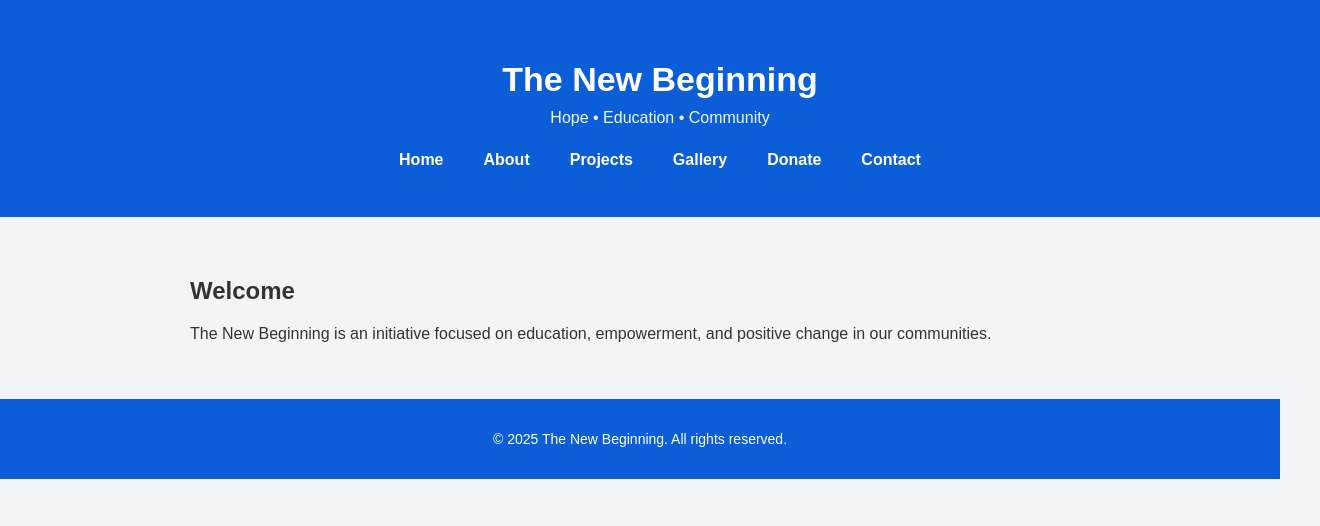
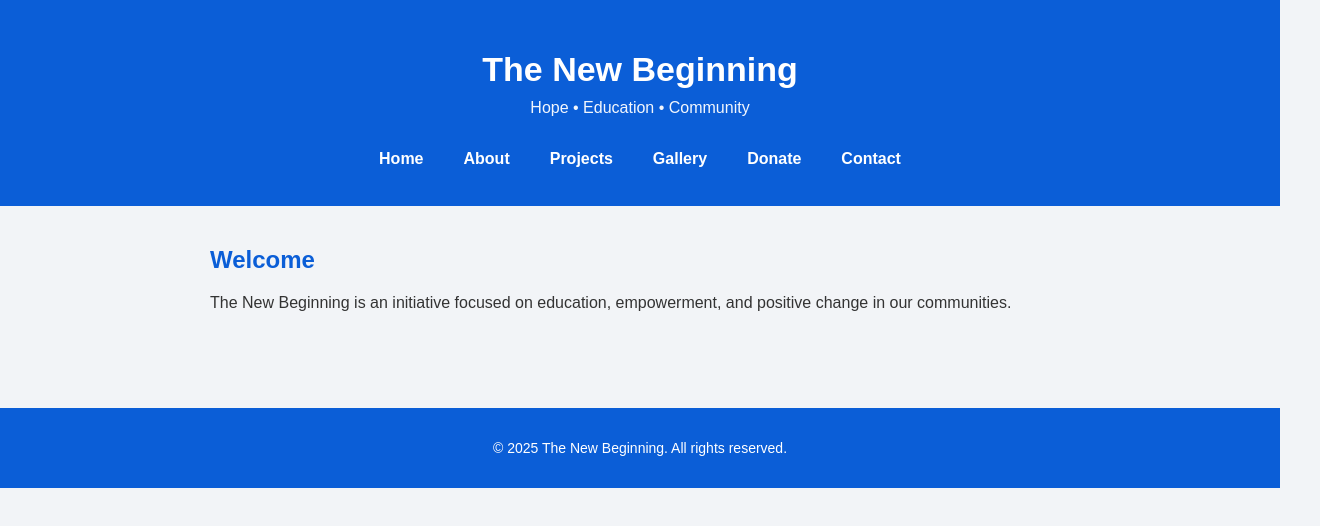
Before and after one commit to ndongson2026/thenewbeginning, a plain HTML site: page index.html in a window 1280 px wide. Shown: the whole page, 1320 px wide, since content can reach past the window. Drawn offline with Linux system fonts and the light colour scheme.

Commit message:
Update style.css

```diff
--- a/css/style.css
+++ b/css/style.css
@@ -1,21 +1,8 @@
-/* --- GLOBAL HEADER RESET (DO NOT REMOVE) --- */
-header {
-  width: 100%;
-  max-width: none;
-  margin: 0;
-  padding-left: 0;
-  padding-right: 0;
+/* ===== GLOBAL RESET ===== */
+* {
+  box-sizing: border-box;
 }
 
-header nav {
-  max-width: none;
-  margin: 0 auto;
-}
-
-body > header {
-  display: block;
-}
-/* Global */
 body {
   margin: 0;
   font-family: Arial, Helvetica, sans-serif;
@@ -23,37 +10,36 @@ body {
   color: #333;
 }
 
-/* Main Header (Top Blue Area) */
-header {
+/* ===== HEADER ===== */
+.site-header {
+  width: 100%;
   background: #0b5ed7;
   color: white;
   text-align: center;
-  padding: 60px 20px 40px;
-
+  padding: 50px 20px 30px;
 }
 
-header h1 {
+.site-header h1 {
   margin: 0;
   font-size: 34px;
 }
 
-header p {
+.site-header p {
   margin-top: 10px;
   font-size: 16px;
   opacity: 0.95;
 }
 
-/* Navigation Bar */
-nav {
-  background: transparent;
+/* ===== NAVIGATION ===== */
+.site-nav {
+  margin-top: 25px;
   display: flex;
   justify-content: center;
   flex-wrap: wrap;
   gap: 12px;
-  margin-top: 20px;
 }
 
-nav a {
+.site-nav a {
   color: white;
   text-decoration: none;
   padding: 8px 14px;
@@ -61,18 +47,23 @@ nav a {
   border-radius: 6px;
 }
 
-nav a:hover {
-  background: rgba(255, 255, 255, 0.15);
+.site-nav a:hover {
+  background: rgba(255, 255, 255, 0.2);
 }
 
-/* Content Section */
-section {
+/* ===== MAIN CONTENT ===== */
+.content {
   max-width: 900px;
   margin: auto;
   padding: 40px 20px;
 }
 
-/* Gallery */
+.content h2 {
+  margin-top: 0;
+  color: #0b5ed7;
+}
+
+/* ===== GALLERY ===== */
 .gallery {
   display: grid;
   grid-template-columns: repeat(auto-fit, minmax(180px, 1fr));
@@ -98,17 +89,12 @@ section {
   color: #555;
 }
 
-/* Footer */
-footer {
+/* ===== FOOTER ===== */
+.site-footer {
   background: #0b5ed7;
   color: white;
   text-align: center;
   padding: 18px;
   font-size: 14px;
+  margin-top: 40px;
 }
-/* FORCE full-width header and nav on all pages */
-header,
-nav {
-  width: 100vw;
-  margin-left: calc(-50vw + 50%);
-}
```
